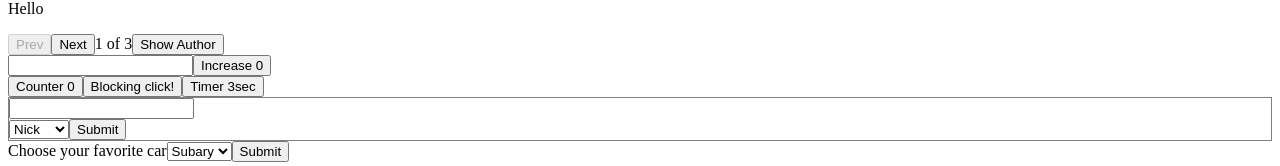
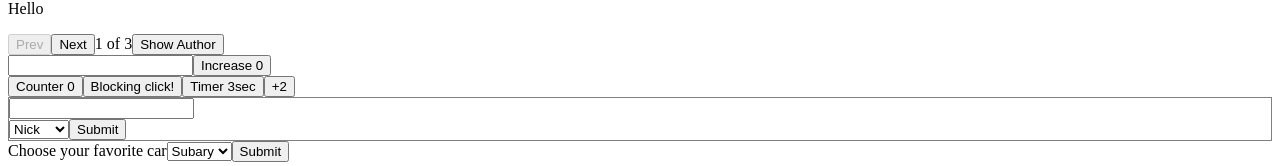
Before and after one commit to Yurimcalex/react-sandbox, a React (Vite) app: page / in a window 1280 px wide. Shown: the part 228-394 px from the top of the page. Built offline with nearby package versions, Linux system fonts and the light colour scheme.

Commit message:
ExperimentalCounter - add +2 button

```diff
--- a/src/ai/ExperimentalCounter.jsx
+++ b/src/ai/ExperimentalCounter.jsx
@@ -20,11 +20,17 @@ export default function ExperimentalCounter() {
 		}, 3000);
 	};
 
+	const handleClick3 = () => {
+		setCounter(n => n + 1);
+		setCounter(n => n + 1);
+	};
+
 	return (
 		<div>
 			<button onClick={handleClick}>Counter {counter}</button>
 			<button onClick={handleClick1}>Blocking click!</button>
 			<button onClick={handleClick2}>Timer 3sec</button>
+			<button onClick={handleClick3}>+2</button>
 		</div>
 	);
 }
```
